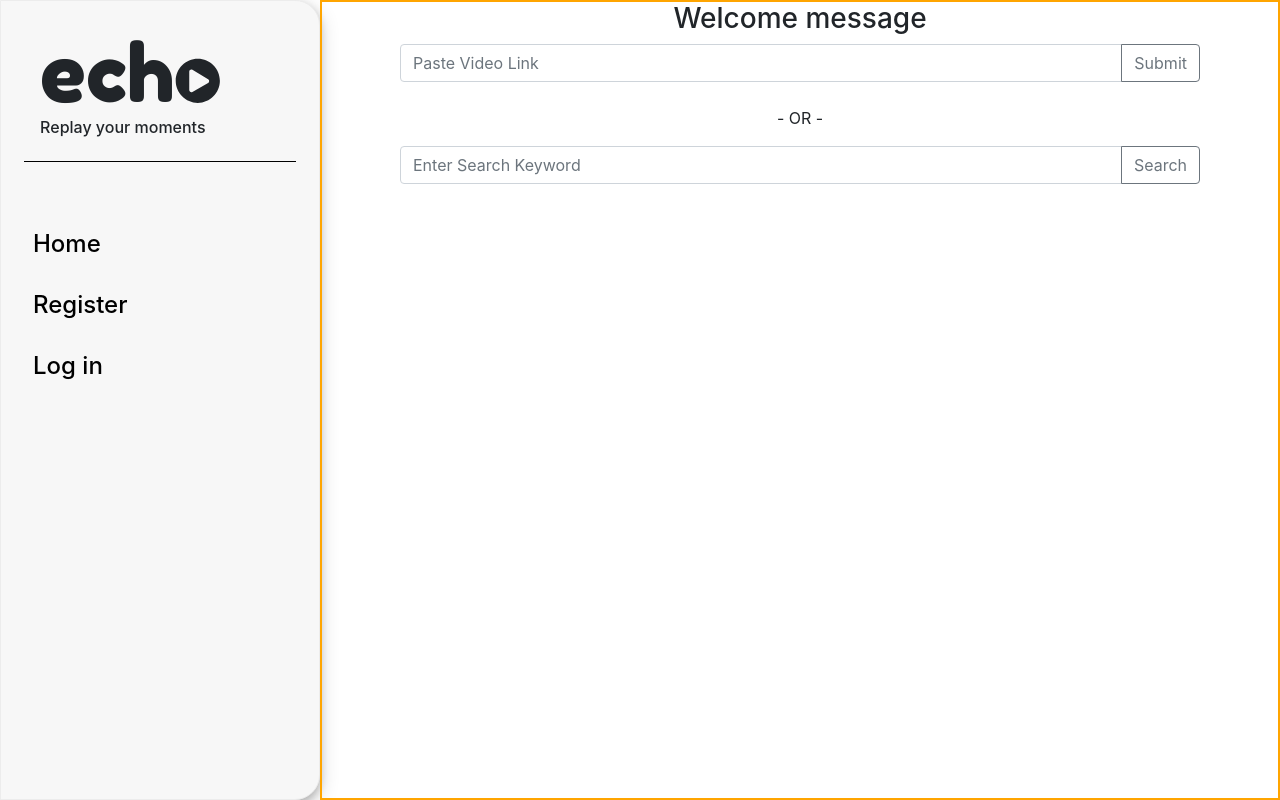
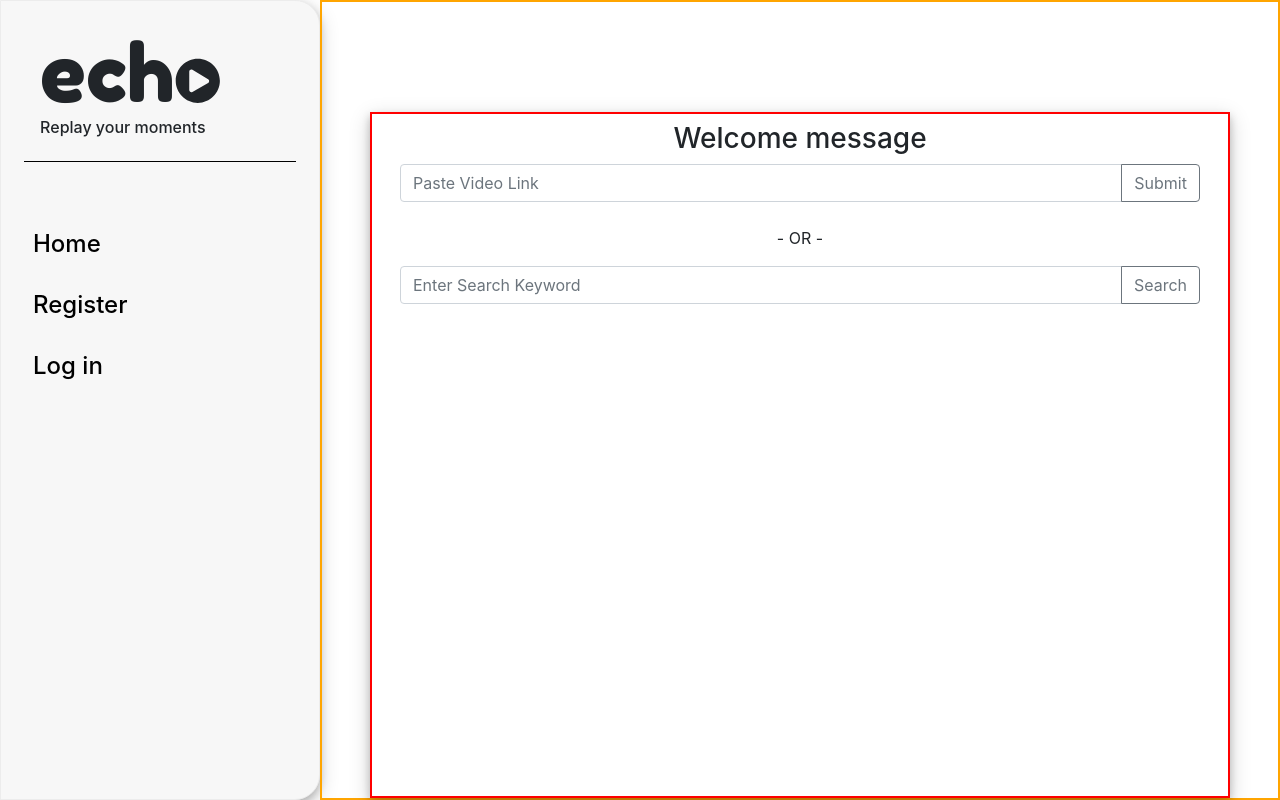
Before and after one commit to nataliaCodes/echo-replay-your-moments, a React (Create React App) app in the folder front-end/: page / in a window 1280 px wide. Built offline with nearby package versions, Linux system fonts and the light colour scheme.

Commit message:
Add content container to home, moments and user videos pages

```diff
--- a/front-end/src/components/HomePage/Home.jsx
+++ b/front-end/src/components/HomePage/Home.jsx
@@ -9,6 +9,7 @@ export default function Home(props) {
   return (
 
     <div className="Home">
+      <div className="content-container">
         <h3>Welcome message</h3>
         <div class="link-input">
           <PasteBar setSelectedVideoID={setSelectedVideoID} setState={setState}/>
@@ -17,7 +18,7 @@ export default function Home(props) {
           <SearchBar onSearch={onSearch} />
         </div>
         <VideoList onVideoSelected={onVideoSelected} data={data} />
-
+      </div>
     </div>
 
   );
--- a/front-end/src/components/MomentsPage/ShowMoments.jsx
+++ b/front-end/src/components/MomentsPage/ShowMoments.jsx
@@ -83,13 +83,14 @@ export default function Moment(props) {
 
   return (
     <div className="Moments">
+      <div className="content-container">
         {/* <SearchBar /> */}
         <VideoPlayer videoInfo={videoInfo} setVideoInfo={setVideoInfo} state={state} setState={setState} />
         <MomentBar videoInfo={videoInfo} setVideoInfo={setVideoInfo} />
 
         <AutoButton setVideoInfo={setVideoInfo} />
 
-      { !props.oldVideo &&
+        {!props.oldVideo &&
           <>
             <Save
               videoInfo={videoInfo}
@@ -104,8 +105,9 @@ export default function Moment(props) {
               setState={setState} />
           </>
         }
-      <NewMoment videoInfo = {videoInfo} setVideoInfo={setVideoInfo} cookies={cookies} videoDBid={state.selectedVidId} state={state} setState={setState} oldVideo={props.oldVideo} />
-      <MomentsList videoInfo = {videoInfo} setVideoInfo={setVideoInfo} state={state} setSate={setState} />
+        <NewMoment videoInfo={videoInfo} setVideoInfo={setVideoInfo} cookies={cookies} videoDBid={state.selectedVidId} state={state} setState={setState} oldVideo={props.oldVideo} />
+        <MomentsList videoInfo={videoInfo} setVideoInfo={setVideoInfo} state={state} setSate={setState} />
+      </div>
     </div>
   );
 }
--- a/front-end/src/components/UserVideosPage/UserVideos.jsx
+++ b/front-end/src/components/UserVideosPage/UserVideos.jsx
@@ -62,8 +62,9 @@ export default function UserVideos(props) {
   });
 
   return (
-    <>
+
     <div className="UserVideos">
+      <div className="content-container">
         <h4>All User Videos</h4>
         {/* <SearchBar /> */}
 
@@ -92,6 +93,7 @@ export default function UserVideos(props) {
           {videoList}
         </div>
       </div>
-    </>
+    </div>
+
   );
 }
--- a/front-end/src/stylesheets/Layout.scss
+++ b/front-end/src/stylesheets/Layout.scss
@@ -23,14 +23,17 @@
       }
 
       .content-container {
+        align-self: center;
+
+        border: 1px solid #ECECEC;
         border: 2px solid red;
-        border: 1px solid #ECECEC;
         box-shadow: 0 4px 8px 0 rgba(0, 0, 0, 0.2), 0 6px 20px 0 rgba(0, 0, 0, 0.19);
         width: 90%;
         height: 100%;
         padding: .5em;
 
       }
+
     }
 
     .Sidebar {
@@ -115,6 +118,11 @@
     .Home {
       border: 2px solid orange;
       flex-grow: 2;
+      display: flex;
+      align-items: center;
+      justify-content: center;
+
+      padding-top: 6.9em;
 
       .link-input {
         display: flex;
@@ -125,28 +133,17 @@
       .input-group {
         width: 50em !important;
       }
-
-      // .search-result a{
-      //   display: flex;
-      //   flex-wrap: wrap;
-      //   justify-content: space-around;
-      //   flex-direction: row;
-
-      // }
     }
 
     .UserVideos {
       border: 2px solid purple;
       flex-grow: 2;
+      display: flex;
+      align-items: center;
+      justify-content: center;
 
-      // .user-video-list{
-      //   border: 2px solid blue;
+      padding-top: 6.9em;
 
-      //   display: flex;
-      //   flex-wrap: wrap;
-      //   justify-content: space-around;
-      //   flex-direction: row;
-      // }
     }
 
     .Categories {
@@ -192,6 +189,13 @@
 
     .Moments {
       border: 2px solid green;
+      flex-grow: 2;
+
+      display: flex;
+      flex-direction: column;
+      align-items: center;
+
+      padding-top: 6.9em;
     }
 
     .Register {
```
Lines whose indentation alone changed are shown as unchanged.
